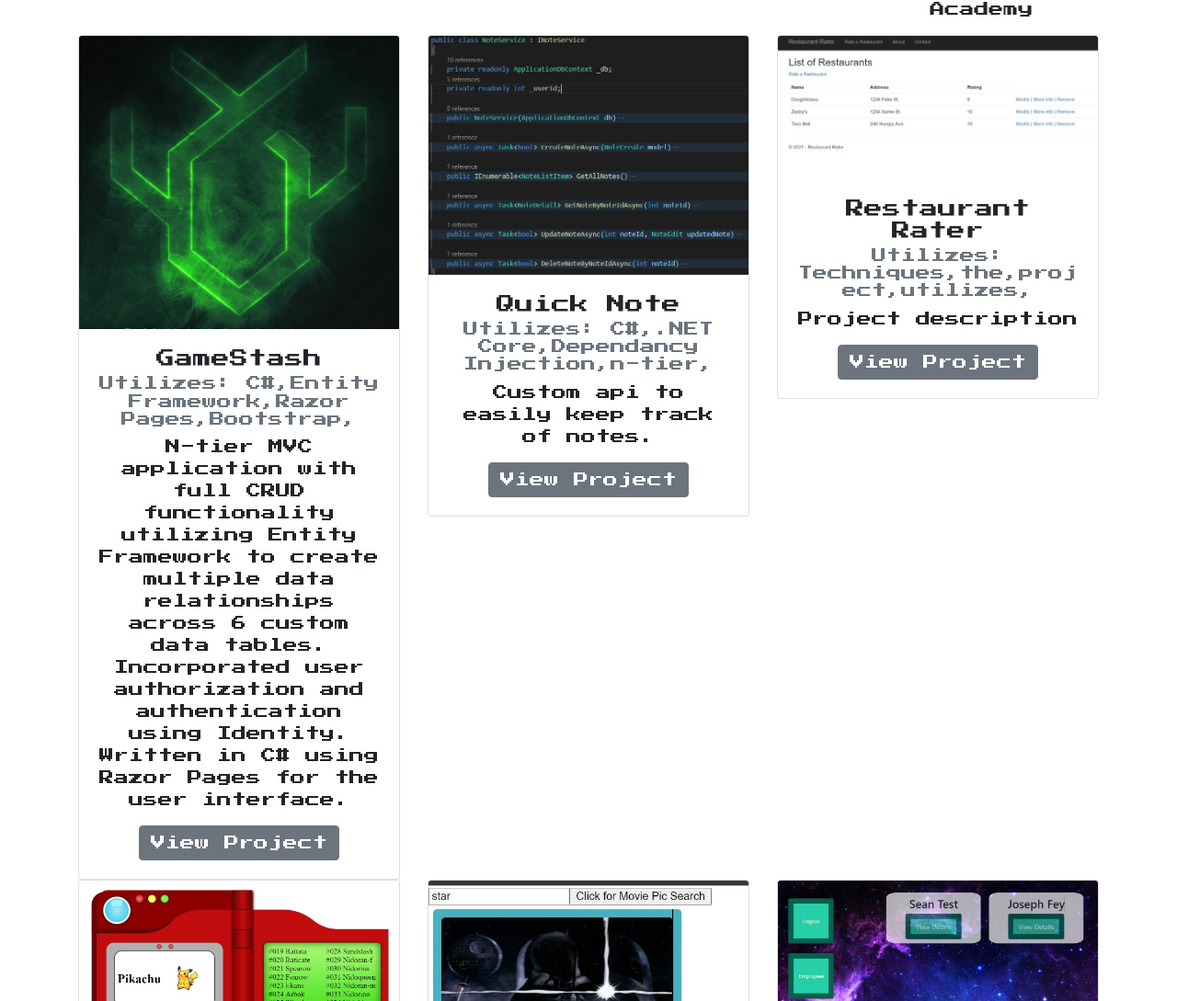
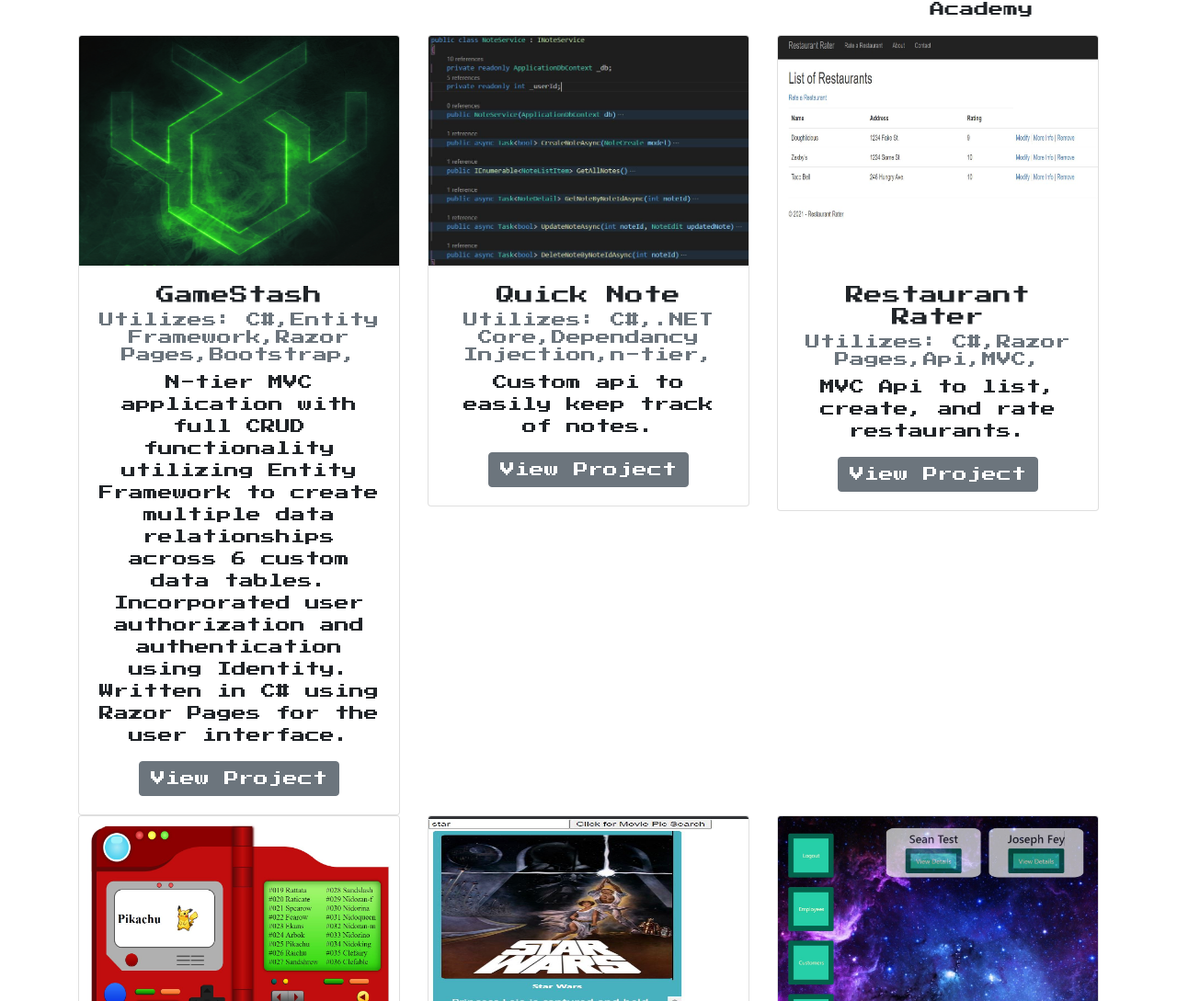
Before and after one commit to spdwyer06/Portfolio_React, a React (Create React App) app: page / in a window 1280 px wide. Shown: the part 1691-2780 px from the top of the page at 92% size. Built offline with nearby package versions, Linux system fonts and the light colour scheme.

Commit message:
Size Project images

```diff
--- a/src/Components/Portfolio/Project.js
+++ b/src/Components/Portfolio/Project.js
@@ -8,7 +8,7 @@ const Project = ({ title, projectImg, description, utilizes, projectLink }) => {
     return(
         <Col md='4'>
             <Card>
-                <CardImg top width='100%' src={projectImg} alt='Project Image' />
+                <CardImg className='project-img' top width='100%' src={projectImg} alt='Project Image' />
                 <CardBody>
                     <CardTitle tag='h5'>{title}</CardTitle>
                     <CardSubtitle tag='h6' className='mb-2 text-muted'>Utilizes: {utilizes.map((item) => <span>{item},</span>)}</CardSubtitle>
--- a/src/Components/Portfolio/ProjectList.js
+++ b/src/Components/Portfolio/ProjectList.js
@@ -36,8 +36,8 @@ const ProjectList = ({ projectLanguage }) => {
         {
             title: 'Restaurant Rater',
             projectImg: RestaurantRater,
-            description: 'Project description',
-            utilizes: ['Techniques', 'the', 'project', 'utilizes'],
+            description: 'MVC Api to list, create, and rate restaurants.',
+            utilizes: ['C#', 'Razor Pages', 'Api', 'MVC'],
             projectLink: 'https://github.com/spdwyer06/RestaurantRaterMVC'
         }
     ];
--- a/src/Components/Portfolio/portfolio.css
+++ b/src/Components/Portfolio/portfolio.css
@@ -11,3 +11,7 @@
 /* #portfolio-header{
     transform: rotate(90deg);
 } */
+
+.project-img{
+    height: 250px;
+}
```
